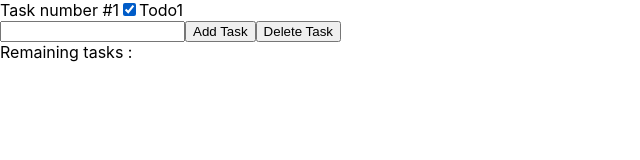
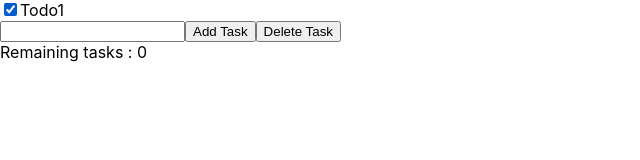
Before and after one commit to daichitt/New_react, a React (Create React App) app: page / in a window 1280 px wide. Shown: the top 160 px of the page, without its empty margins (0-640 px from the left). Built offline with nearby package versions, Linux system fonts and the light colour scheme.

Commit message:
future toggle and count Remaining tasks

```diff
--- a/src/App.js
+++ b/src/App.js
@@ -19,22 +19,27 @@ function App() {
     setCount(count + 1);
 
     const name = TodoNameRef.current.value;
-    const cureent = TodoNameRef.current;
 
     setTodos((prevTodos) => {
       return [...prevTodos, {id : uuid(), name: name, completed: false}];
     });
     TodoNameRef.current.value = null;
   }
+  const toggleTodo = (id) => {
+    const newtodos = [...todos];
+    const todo = newtodos.find((todo) => todo.id === id);
+    todo.completed = !todo.completed;
+    setTodos(newtodos);
+  }
 
   return (
     <div>
       <>
-      <TodoList todos={todos}/>
+      <TodoList todos={todos} toggleTodo={toggleTodo} />
       <input type="text" ref={TodoNameRef} />
       <button onClick={handleAddTodo}>Add Task</button>
       <button>Delete Task</button>
-      <div>Remaining tasks : </div>
+      <div>Remaining tasks : {todos.filter((todos) => !todos.completed).length}</div>
       </>
     </div>
   );
--- a/src/Todo.js
+++ b/src/Todo.js
@@ -1,11 +1,15 @@
 import React from 'react'
 
-const Todo = ({ todo }) => {
+const Todo = ({ todo, toggleTodo }) => {
   // console.log("Todoコンポーネント内のtodoは" , todo , "です")
+  const handleTodoClick = () => {
+    toggleTodo(todo.id)
+  }
+
   return (
     <div>
-      <label>Task number #{todo.id}
-        <input type="checkbox" checked={todo.completed} readOnly></input>
+      <label>
+        <input type="checkbox" checked={todo.completed} readOnly onChange={handleTodoClick} ></input>
       </label>
       {todo.name}
       </div>
--- a/src/TodoList.js
+++ b/src/TodoList.js
@@ -1,8 +1,8 @@
 import React from 'react'
 import Todo from "./Todo";
 
-const TodoList = ({ todos }) => {
-  return todos.map((todo) => <Todo todo={todo} key={todo.id} />);
+const TodoList = ({ todos, toggleTodo }) => {
+  return todos.map((todo) => <Todo todo={todo} key={todo.id} toggleTodo={toggleTodo} />);
 };
 
 export default TodoList;
```
